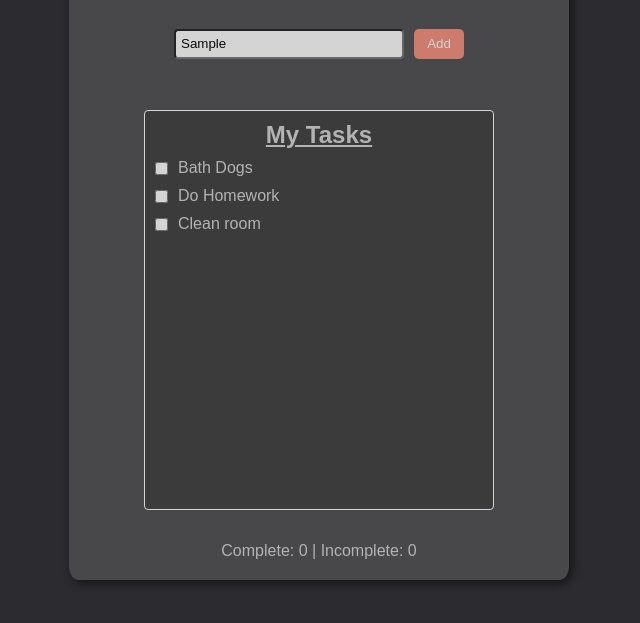
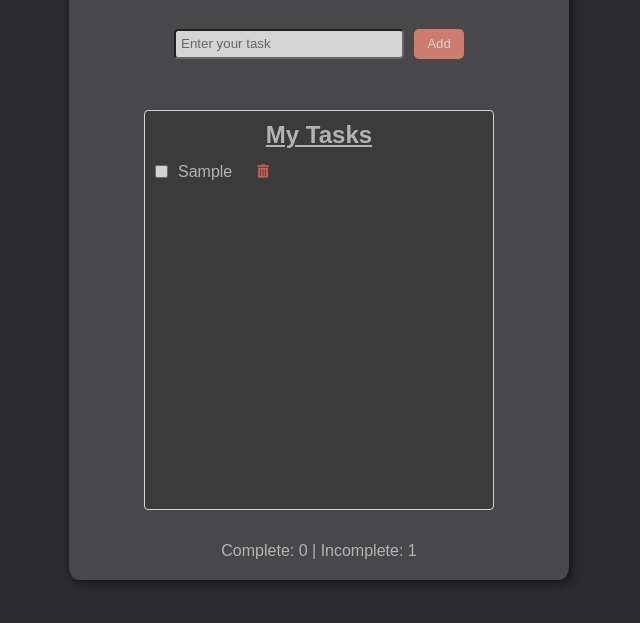
Before and after one commit to NAbhijna/Basics, a plain HTML site: page ToDo.html in a window 1280 px wide. Both pictures are taken after typing "Sample" into the empty fields and a click on the button "Add". Shown: the part 145-768 px from the top of the page, without its empty margins (321-961 px from the left). Drawn offline with Linux system fonts and the light colour scheme.

Commit message:
Added JS

```diff
--- a/ToDo.html
+++ b/ToDo.html
@@ -5,6 +5,10 @@
     <meta name="viewport" content="width=device-width, initial-scale=1.0" />
     <title>My ToDo List</title>
     <link rel="stylesheet" href="style.css" />
+    <link
+      rel="stylesheet"
+      href="https://cdnjs.cloudflare.com/ajax/libs/font-awesome/5.15.3/css/all.min.css"
+    />
   </head>
 
   <body>
@@ -17,11 +21,7 @@
 
       <div class="task-list">
         <h2>My Tasks</h2>
-        <ul id="taskItems">
-          <li><input type="checkbox" id="task1" /> Bath Dogs</li>
-          <li><input type="checkbox" id="task2" /> Do Homework</li>
-          <li><input type="checkbox" id="task3" /> Clean room</li>
-        </ul>
+        <ul id="taskItems"></ul>
       </div>
 
       <div class="task-status">
@@ -29,5 +29,6 @@
         <span id="Incomplete">0</span>
       </div>
     </div>
+    <script src="script.js"></script>
   </body>
 </html>
--- /dev/null
+++ b/script.js
@@ -0,0 +1,76 @@
+document.addEventListener("DOMContentLoaded", () => {
+  const taskInput = document.getElementById("taskInput");
+  const addTaskButton = document.getElementById("addTask");
+  const taskItems = document.getElementById("taskItems");
+  const completeSpan = document.getElementById("complete");
+  const incompleteSpan = document.getElementById("Incomplete");
+
+  function updateStatus() {
+    const tasks = document.querySelectorAll(
+      "#taskItems li input[type='checkbox']"
+    );
+    let completeCount = 0;
+    let incompleteCount = 0;
+
+    tasks.forEach((task) => {
+      if (task.checked) {
+        completeCount++;
+      } else {
+        incompleteCount++;
+      }
+    });
+
+    completeSpan.textContent = completeCount;
+    incompleteSpan.textContent = incompleteCount;
+  }
+
+  function deleteTask(event) {
+    const taskItem = event.target.parentElement;
+    taskItems.removeChild(taskItem);
+    updateStatus();
+  }
+
+  function addTask() {
+    const taskText = taskInput.value.trim();
+    if (taskText !== "") {
+      const li = document.createElement("li");
+      const checkbox = document.createElement("input");
+      checkbox.type = "checkbox";
+      checkbox.addEventListener("change", updateStatus);
+
+      const deleteButton = document.createElement("button");
+      deleteButton.classList.add("delete-task");
+
+      const deleteIcon = document.createElement("i");
+      deleteIcon.classList.add("fas", "fa-trash-alt");
+      deleteButton.appendChild(deleteIcon);
+
+      deleteButton.addEventListener("click", deleteTask);
+
+      li.appendChild(checkbox);
+      li.appendChild(document.createTextNode(" " + taskText));
+      li.appendChild(deleteButton);
+      taskItems.appendChild(li);
+
+      taskInput.value = "";
+      updateStatus();
+    }
+  }
+
+  addTaskButton.addEventListener("click", addTask);
+
+  taskInput.addEventListener("keypress", (e) => {
+    if (e.key === "Enter") {
+      addTask();
+    }
+  });
+
+  const initialTasks = document.querySelectorAll(
+    "#taskItems li input[type='checkbox']"
+  );
+  initialTasks.forEach((task) => {
+    task.addEventListener("change", updateStatus);
+  });
+
+  updateStatus();
+});
--- a/style.css
+++ b/style.css
@@ -63,6 +63,24 @@ h1 {
   background-color: #ee6c55;
 }
 
+.delete-task {
+  background-color: transparent;
+  color: #ee6c55;
+  border: none;
+  border-radius: 5px;
+  cursor: pointer;
+  padding: 5px 10px;
+  margin-left: 15px;
+}
+
+.delete-task:hover {
+  background-color: #4f4f51;
+}
+
+.button i {
+  font-size: 16px;
+}
+
 .task-list {
   width: 350px;
   height: 400px;
```
